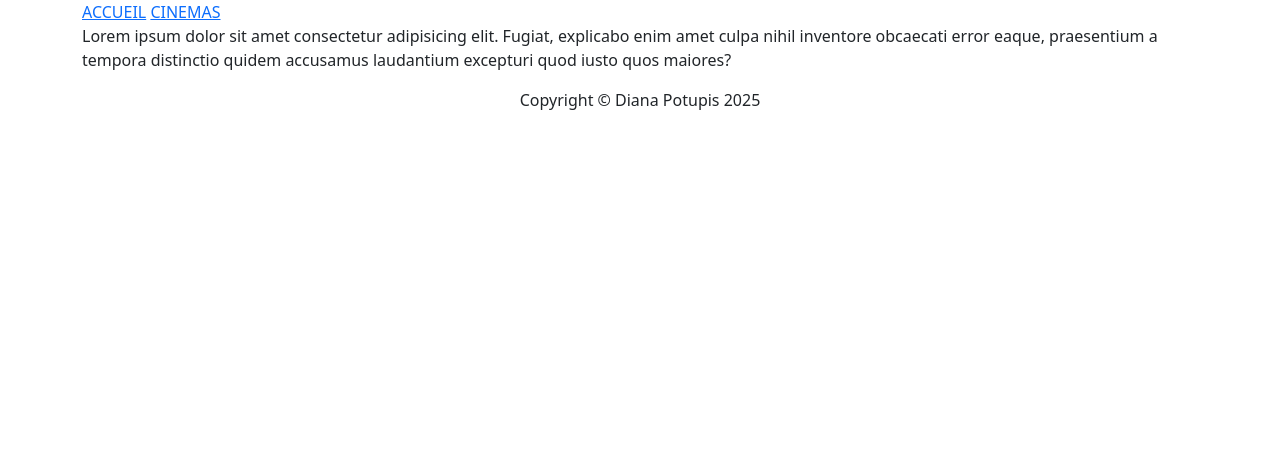
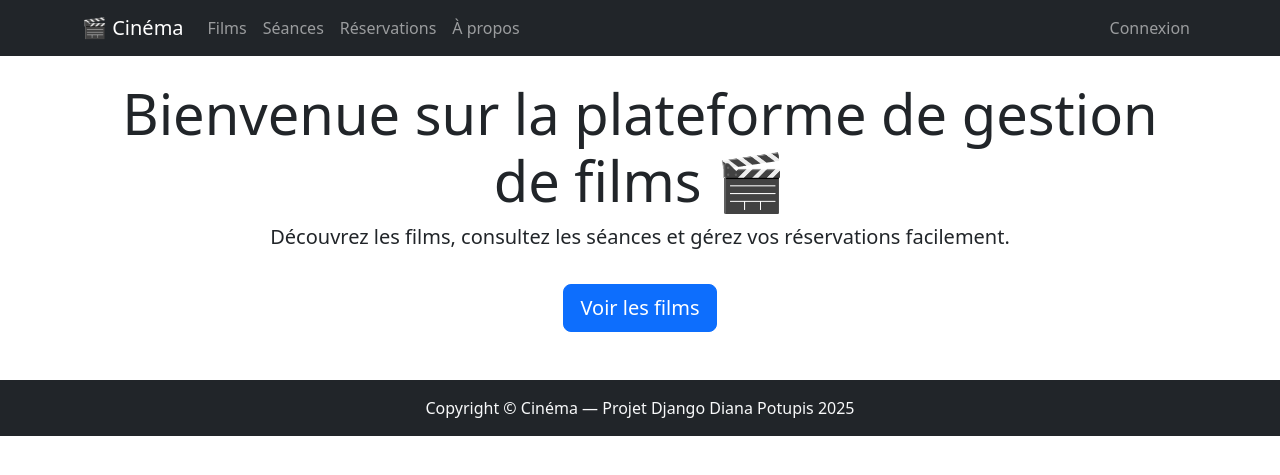
Before and after one commit to diana-potupis-vinci/cinema-python-django, a Django app: page / in a window 1280 px wide. Shown: the top 475 px of the page. Run offline with Django 5.2, Linux system fonts and the light colour scheme; some libraries are stand-ins or nearby versions.

Commit message:
feat: update index and base templates for improved layout and navigation

```diff
--- a/demo_app/templates/index.html
+++ b/demo_app/templates/index.html
@@ -4,8 +4,10 @@
 {% block content %}
 {% load static %}
 
-<h2>Plateforme de gestion de films</h2>
-
-<p>Plateforme de gestion de films</p>
+<div class="text-center mb-5">
+  <h1 class="display-4">Bienvenue sur la plateforme de gestion de films 🎬</h1>
+  <p class="lead">Découvrez les films, consultez les séances et gérez vos réservations facilement.</p>
+    <a  class="btn btn-primary btn-lg mt-3">Voir les films</a>
+</div>
 
 {% endblock %}
--- a/templates/base.html
+++ b/templates/base.html
@@ -1,3 +1,4 @@
+{% load static %}
 <!DOCTYPE html>
 <html lang="fr">
 
@@ -6,47 +7,77 @@
   <meta http-equiv="X-UA-Compatible" content="IE=edge" />
   <meta name="viewport" content="width=device-width, initial-scale=1, shrink-to-fit=no" />
 
-  <title>Cinema</title>
+  <title>{% block title %}Cinéma{% endblock %}</title>
 
   <link rel="stylesheet" href="https://cdnjs.cloudflare.com/ajax/libs/bootstrap/5.2.3/css/bootstrap.min.css" />
   <link rel="stylesheet" href="https://cdnjs.cloudflare.com/ajax/libs/font-awesome/6.4.0/css/all.min.css" />
 
-  <link rel="stylesheet" type="text/css" />
+  <link rel="stylesheet" href="{% static 'css/style.css' %}">
 </head>
 
 <body>
   <!--
       Navbar & Banner
     -->
-  <nav>
+  <!-- Navigation -->
+  <nav class="navbar navbar-expand-lg navbar-dark bg-dark mb-4">
     <div class="container">
-      <div class="row">
-        <div class="col-12">
-          <a href="{% url 'index' %}">ACCUEIL</a>
-          <a href="{% url 'film-list' %}">CINEMAS</a>
-        </div>
+      <a class="navbar-brand" href="{% url 'index' %}">🎬 Cinéma</a>
+      <button class="navbar-toggler" type="button" data-bs-toggle="collapse" data-bs-target="#navbarNav"
+        aria-controls="navbarNav" aria-expanded="false" aria-label="Toggle navigation">
+        <span class="navbar-toggler-icon"></span>
+      </button>
+      <div class="collapse navbar-collapse" id="navbarNav">
+        <ul class="navbar-nav me-auto">
+          <li class="nav-item">
+            <a class="nav-link">Films</a>
+          </li>
+          <li class="nav-item">
+            <a class="nav-link">Séances</a>
+          </li>
+          <li class="nav-item">
+            <a class="nav-link">Réservations</a>
+          </li>
+          <li class="nav-item">
+            <a class="nav-link">À propos</a>
+          </li>
+        </ul>
+        <ul class="navbar-nav">
+          {% if user.is_authenticated %}
+          <li class="nav-item">
+            <a class="nav-link" href="#">Bonjour, {{ user.username }}</a>
+          </li>
+          <li class="nav-item">
+            <a class="nav-link">Déconnexion</a>
+          </li>
+          {% else %}
+          <li class="nav-item">
+            <a class="nav-link">Connexion</a>
+          </li>
+          {% endif %}
+        </ul>
       </div>
     </div>
   </nav>
 
+
   <main>
     <div class="container">
-      <div class="row">
-        <div class="col-12">
-            <p> Lorem ipsum dolor sit amet consectetur adipisicing elit. Fugiat, explicabo enim amet culpa nihil inventore obcaecati error eaque, praesentium a tempora distinctio quidem accusamus laudantium excepturi quod iusto quos maiores?</p>
-        </div>
+      {% if messages %}
+      {% for message in messages %}
+      <div class="alert alert-{{ message.tags }} alert-dismissible fade show" role="alert">
+        {{ message }}
+        <button type="button" class="btn-close" data-bs-dismiss="alert" aria-label="Close"></button>
       </div>
+      {% endfor %}
+      {% endif %}
+
+      {% block content %}{% endblock %}
     </div>
   </main>
 
-  <footer>
-    <div class="container">
-      <div class="row">
-        <div class="col-lg-12 text-center">
-          <p>Copyright &copy; Diana Potupis 2025</p>
-        </div>
-      </div>
-    </div>
+  <footer class="bg-dark text-light text-center py-3 mt-4">
+    <p class="mb-0">Copyright &copy; Cinéma — Projet Django Diana Potupis 2025</p>
   </footer>
 
   <!-- Placed at the end of the document so the pages load faster -->
```
Also changed, not shown: static/img/css/style.css (added).
